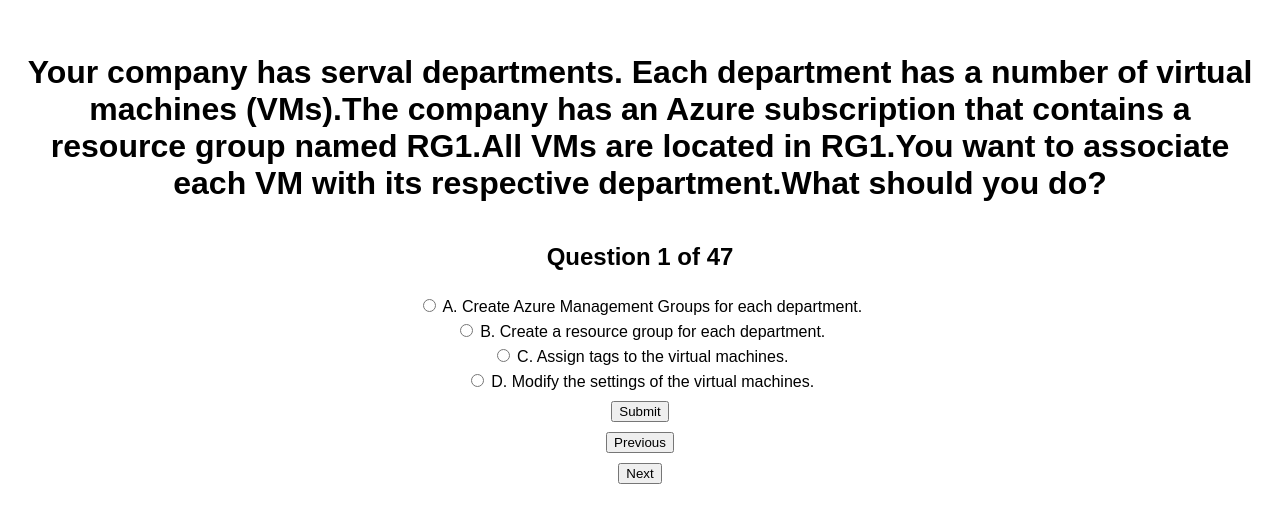
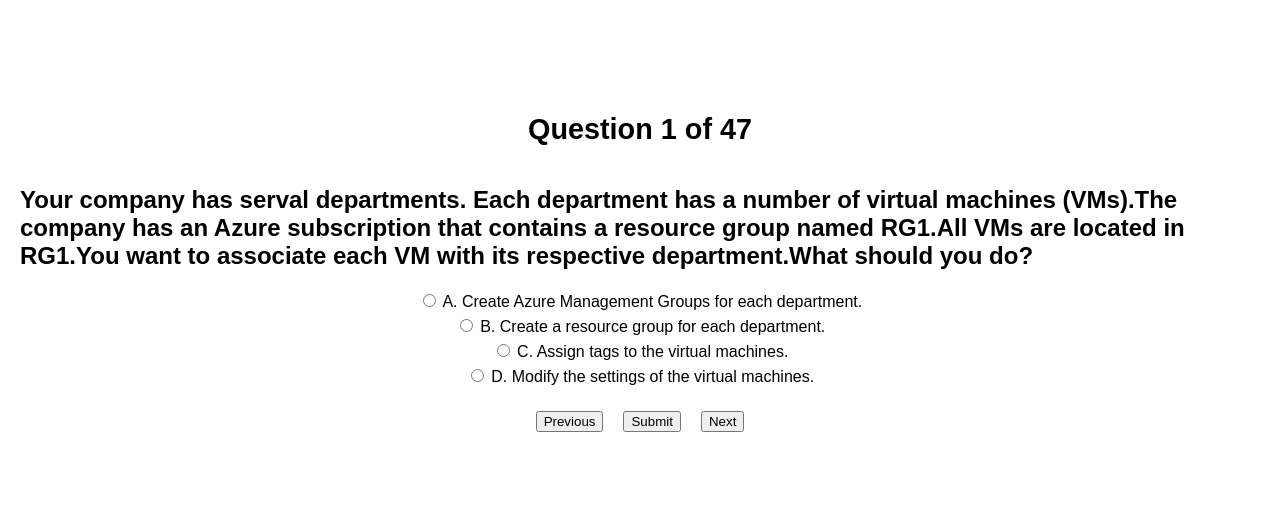
Before and after one commit to IvanKhor18/exam, a website: page index.html in a window 1280 px wide. Shown: the part 159-682 px from the top of the page. Drawn offline with Linux system fonts and the light colour scheme.

Commit message:
Summary of Updates: Question Number Position: The "Question 1 of ?" is now displayed above the main question text. Button Alignment: "Previous", "Submit", and "Next" buttons are aligned in a single row at the bottom center of the page. Font Size Adjustments: The font size for the main question text has been set to be smaller than the question number display.

```diff
--- a/index.html
+++ b/index.html
@@ -1,5 +1,6 @@
 <!DOCTYPE html>
 <html lang="en">
+
 <head>
     <meta charset="UTF-8">
     <meta name="viewport" content="width=device-width, initial-scale=1.0">
@@ -15,23 +16,52 @@
             height: 100vh;
             margin: 0;
         }
-        button { margin: 5px; }
-        .answer { margin: 5px 0; }
+
+        button {
+            margin: 5px;
+        }
+
+        .answer {
+            margin: 5px 0;
+        }
+
         #question-container {
             text-align: center;
         }
-        h1, h2 {
+
+        h1 {
+            font-size: 1.5em; /* Smaller font size for the question */
+        }
+
+        h2 {
             text-align: center;
+            font-size: 1.8em; /* Larger font size for "Question 1 of ?" */
+        }
+
+        .button-row {
+            display: flex;
+            justify-content: center; /* Center buttons in a row */
+            width: 100%; /* Take full width */
+            margin-top: 20px; /* Space above button row */
+        }
+
+        .button-row button {
+            margin: 0 10px; /* Space between buttons */
         }
     </style>
 </head>
+
 <body>
+    <h2 id="question-number">Question 1 of ?</h2>
     <h1 id="question-title">Question</h1>
-    <h2 id="question-number">Question 1 of ?</h2>
     <div id="question-container"></div>
-    <button id="submit-button">Submit</button>
-    <button id="previous-button">Previous</button>
-    <button id="next-button">Next</button>
+
+    <div class="button-row">
+        <button id="previous-button">Previous</button>
+        <button id="submit-button">Submit</button>
+        <button id="next-button">Next</button>
+    </div>
+
     <div id="show-answer"></div>
 
     <script>
@@ -116,4 +146,5 @@
         fetchQuestions(); // Start fetching questions on page load
     </script>
 </body>
+
 </html>
```
